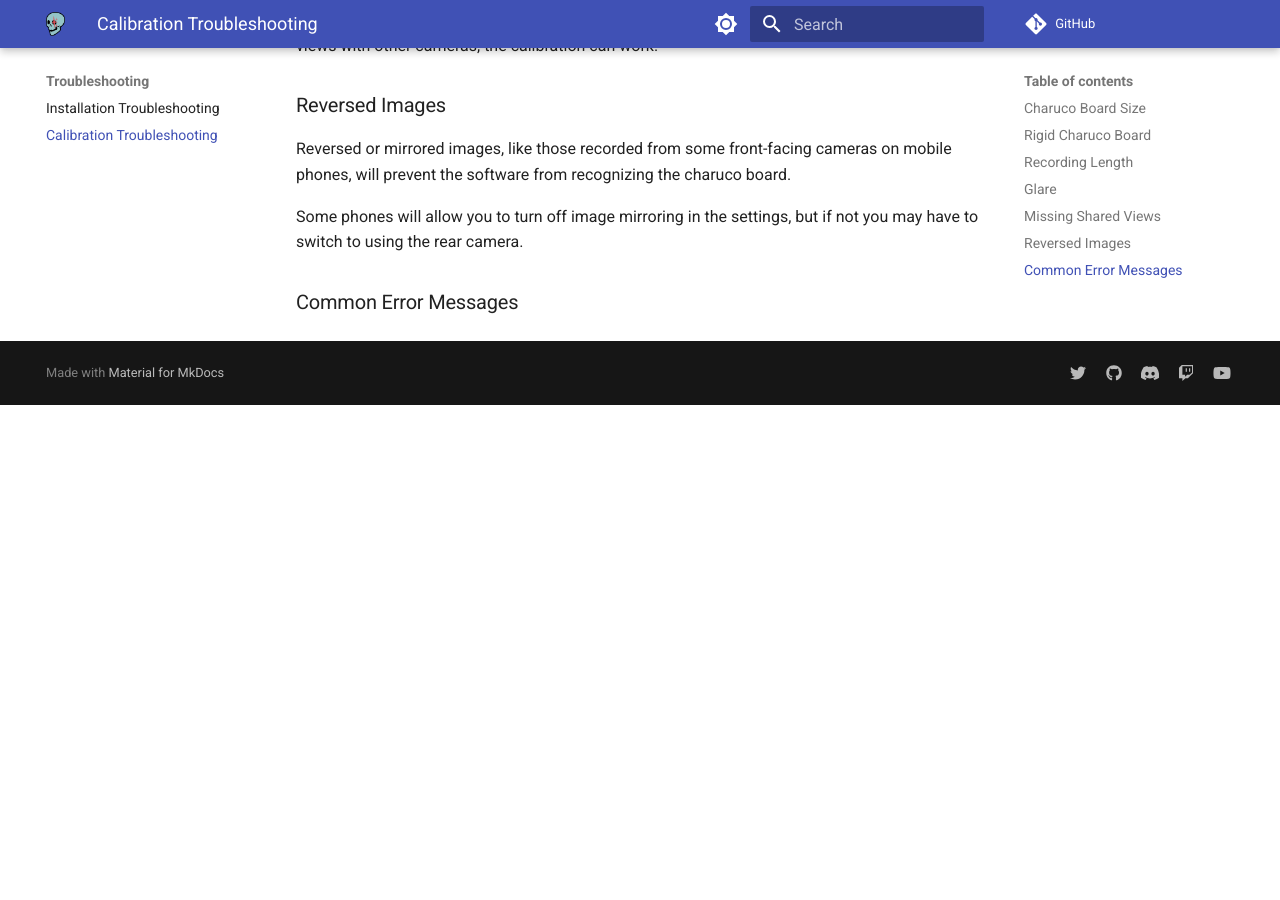
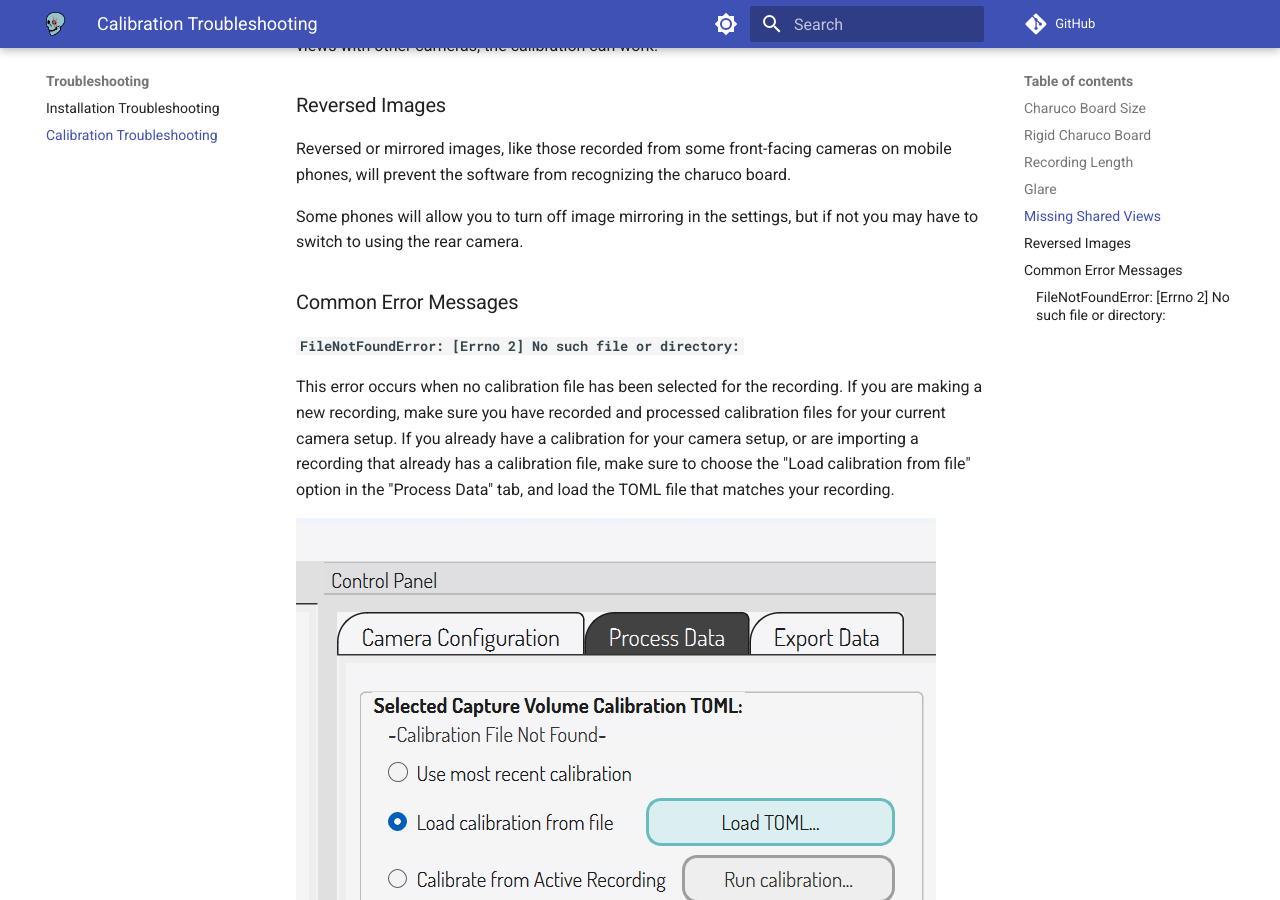
Before and after one commit to freemocap/documentation, an MkDocs documentation site: the page built from docs/troubleshooting/calibration_troubleshooting.md, in a window 1280 px wide and 900 px high, scrolled down 1247 px. Built offline with MkDocs 1.6.1 and Material for MkDocs 9.7.7, drawn with Linux system fonts in a browser that asks for light colours; comment, search, counter and statistics services are not loaded; before the commit the page ends 1652 px from its top, so only the background shows below that.

Commit message:
add common calibration error

```diff
--- a/docs/troubleshooting/calibration_troubleshooting.md
+++ b/docs/troubleshooting/calibration_troubleshooting.md
@@ -27,3 +27,8 @@ Reversed or mirrored images, like those recorded from some front-facing cameras
 Some phones will allow you to turn off image mirroring in the settings, but if not you may have to switch to using the rear camera.
 
 ## Common Error Messages
+
+### `FileNotFoundError: [Errno 2] No such file or directory: `
+This error occurs when no calibration file has been selected for the recording. If you are making a new recording, make sure you have recorded and processed calibration files for your current camera setup. If you already have a calibration for your camera setup, or are importing a recording that already has a calibration file, make sure to choose the "Load calibration from file" option in the "Process Data" tab, and load the TOML file that matches your recording.
+
+![Load TOML button](../assets/images/choose_calibration_file.png)
```
Also changed, not shown: docs/assets/images/choose_calibration_file.png (added).
